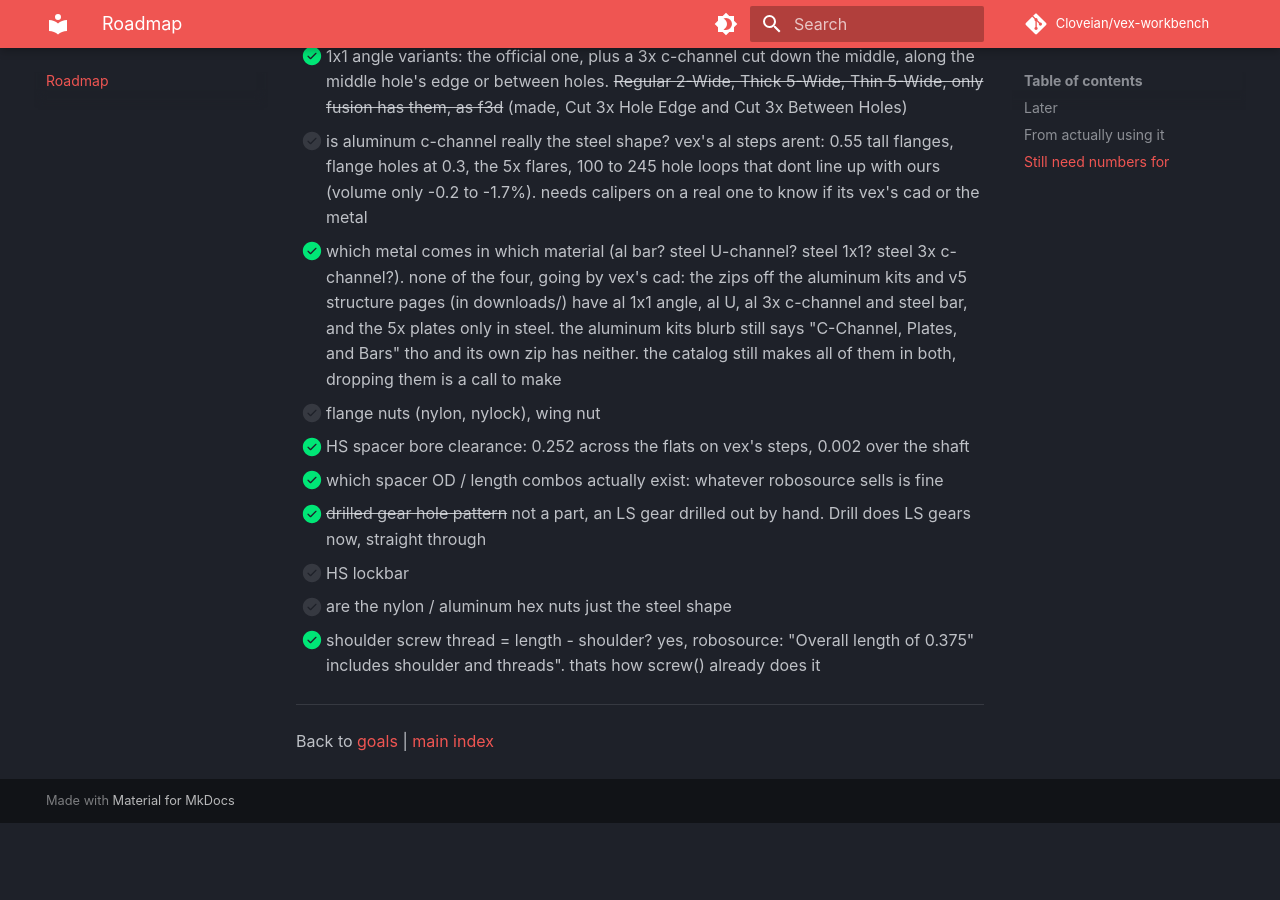
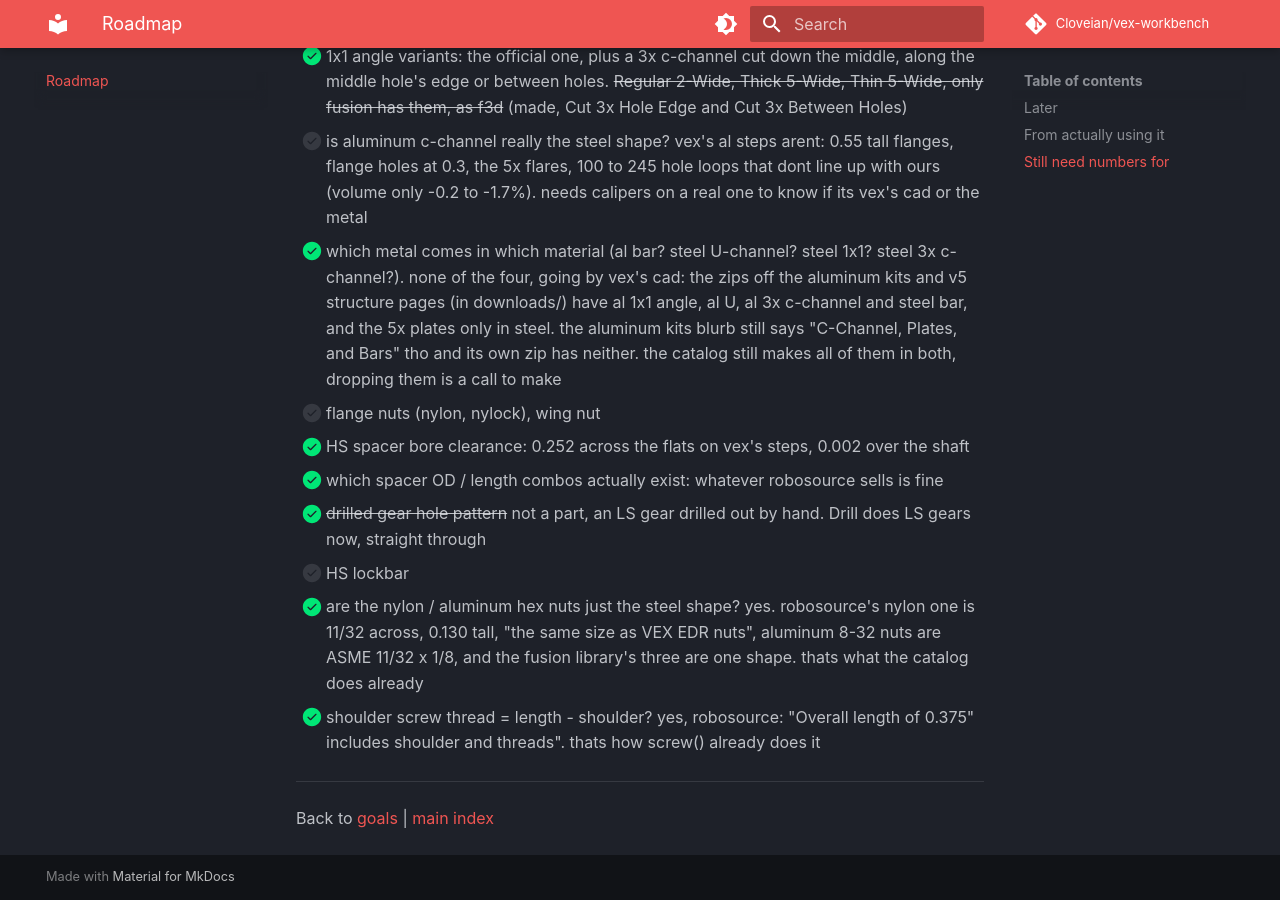
Before and after one commit to Cloveian/vex-workbench, an MkDocs documentation site: the page built from docs/roadmap.md, in a window 1280 px wide and 900 px high, scrolled down 2781 px. Built offline with MkDocs 1.6.1 and Material for MkDocs 9.7.7, drawn with Linux system fonts in a browser that asks for light colours; comment, search, counter and statistics services are not loaded; before the commit the page ends 3604 px from its top, so only the background shows below that.

Commit message:
nylon and aluminum nuts really are the steel shape, roadmap knows. and the f3d reader goes in the structure list

```diff
--- a/docs/roadmap.md
+++ b/docs/roadmap.md
@@ -52,7 +52,7 @@
 - [x] which spacer OD / length combos actually exist: whatever robosource sells is fine
 - [x] ~~drilled gear hole pattern~~ not a part, an LS gear drilled out by hand. Drill does LS gears now, straight through
 - [ ] HS lockbar
-- [ ] are the nylon / aluminum hex nuts just the steel shape
+- [x] are the nylon / aluminum hex nuts just the steel shape? yes. robosource's nylon one is 11/32 across, 0.130 tall, "the same size as VEX EDR nuts", aluminum 8-32 nuts are ASME 11/32 x 1/8, and the fusion library's three are one shape. thats what the catalog does already
 - [x] shoulder screw thread = length - shoulder? yes, robosource: "Overall length of 0.375" includes shoulder and threads". thats how screw() already does it
 
 ---
```
Also changed, not shown: docs/code/structure.md (+1 -0 lines).
